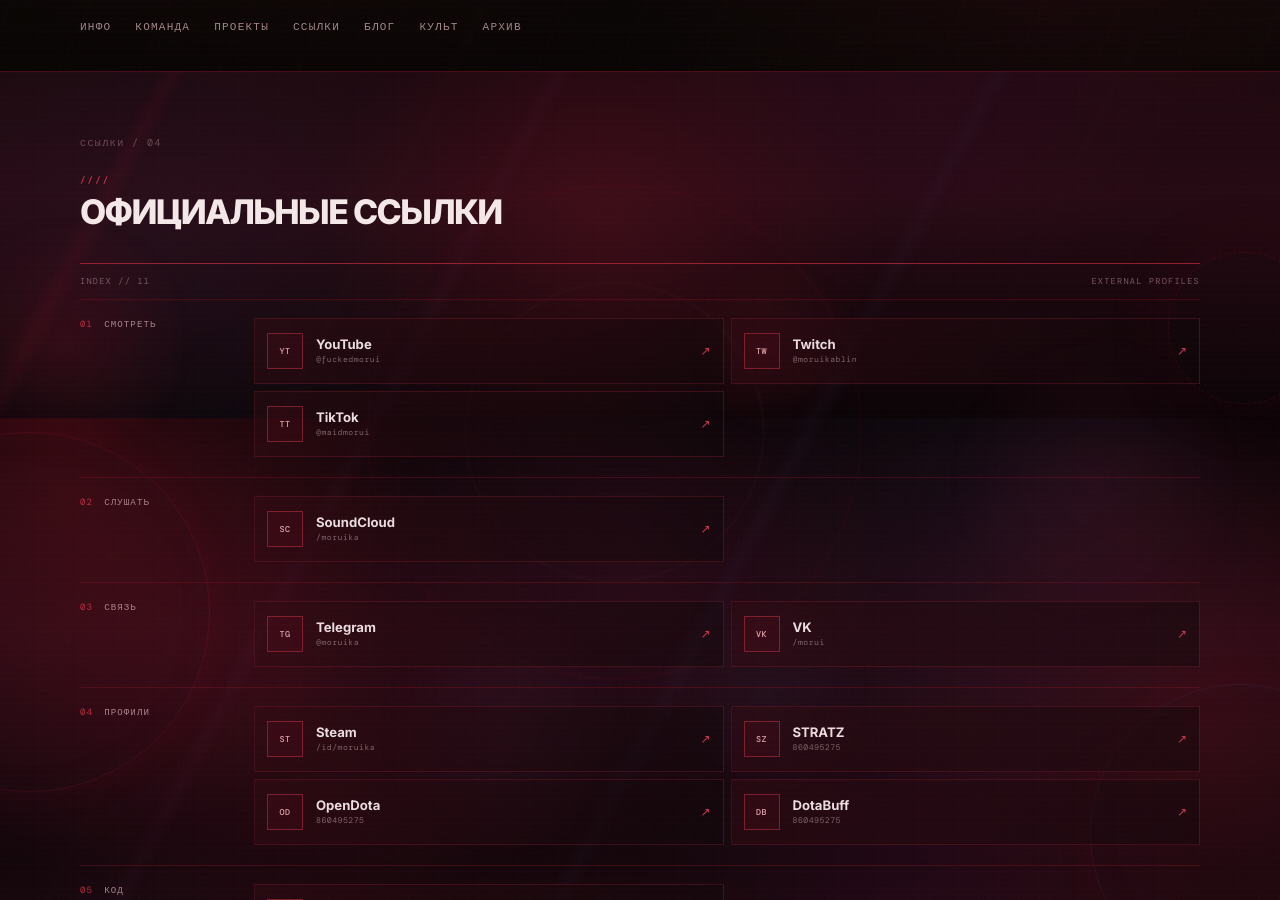
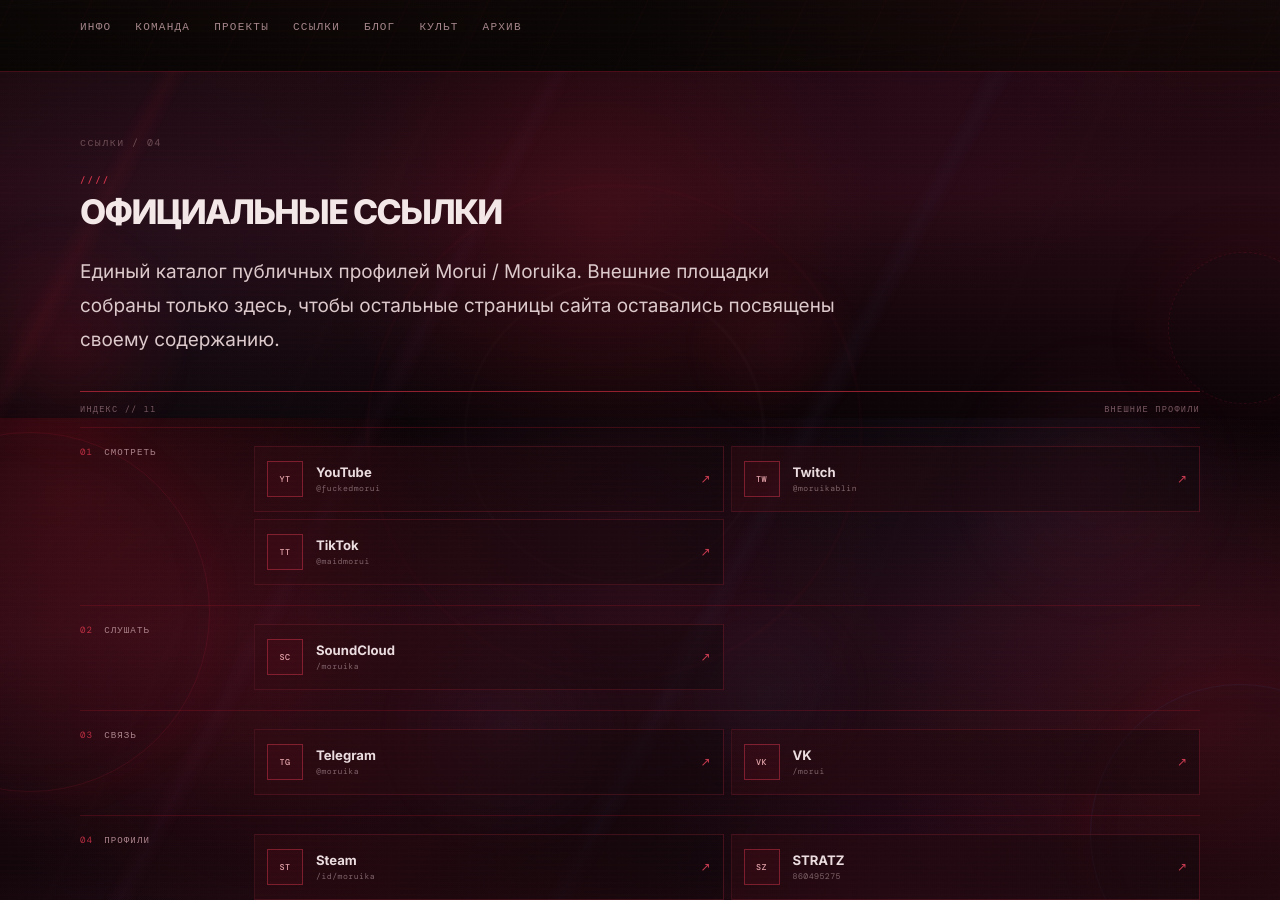
Before and after one commit to Moruika/moruika.github.io, a Jekyll site: the page built from ru/links.md, in a window 1280 px wide and 900 px high, scrolled down 482 px. Built offline with Jekyll 4.4.1, drawn with Linux system fonts in a browser that asks for light colours.

Commit message:
Add files via upload

```diff
--- a/_data/ui.yml
+++ b/_data/ui.yml
@@ -70,6 +70,7 @@
   nav_links: Ссылки
   lang_switch_label: EN
   blog_empty: "Записей пока нет — первая появится здесь, как только будет опубликована."
+  blog_note: "Записи на английском доступны в английском разделе."
   status_label: "Сейчас"
   back_to_posts: "← Ко всем записям"
   links_title: "Ссылки"
@@ -83,6 +84,7 @@
   cult_kicker: "ПОСЛЕДОВАТЕЛИ // ПОДДЕРЖКА // ПАТРОНЫ"
   cult_intro: "Живой список людей, которые следят за проектами, поддерживают команду и помогают этому архиву расти. Новые имена появляются здесь по мере пополнения списка."
   cult_empty_title: "Реестр открыт."
+  cult_empty_note: "Пока не добавлено ни одного публичного имени. Добавьте их в _data/supporters.yml."
   cult_edit_note: "Публичный список · имя и, при желании, ссылка на профиль"
   archive_title: "Архив"
   archive_gallery: "Галерея"
--- a/ru/links.md
+++ b/ru/links.md
@@ -11,10 +11,10 @@
 ---
 
 <h1 class="section-title">Официальные ссылки</h1>
-<p class="lede"></p>
+<p class="lede">Единый каталог публичных профилей Morui / Moruika. Внешние площадки собраны только здесь, чтобы остальные страницы сайта оставались посвящены своему содержанию.</p>
 
 <section class="link-directory" aria-label="Каталог профилей">
-  <div class="link-directory-head"><span>INDEX // 11</span><span>EXTERNAL PROFILES</span></div>
+  <div class="link-directory-head"><span>ИНДЕКС // 11</span><span>ВНЕШНИЕ ПРОФИЛИ</span></div>
 
   <div class="link-directory-group">
     <div class="link-directory-label"><span>01</span><strong>СМОТРЕТЬ</strong></div>
```
Also changed, not shown: projects.md (+3 -3 lines), ru/archive.md (+1 -1 lines).
